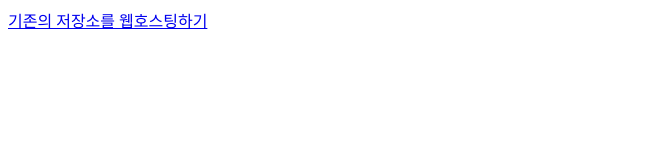
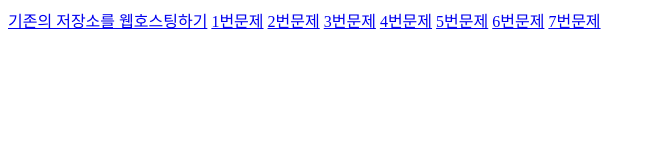
Before and after one commit to WK508/ddd_second, a plain HTML site: page index_2.html in a window 1280 px wide. Shown: the whole page, without its empty margins (0-653 px from the left). Drawn offline with Linux system fonts and the light colour scheme.

Commit message:
커밋.....

```diff
--- a/index_2.html
+++ b/index_2.html
@@ -7,6 +7,12 @@
 </head>
 <body>
     <a href="test.html">기존의 저장소를 웹호스팅하기</a>
-    <a href="./test/test1.html"></a>
+    <a href="./test/test1.html">1번문제</a>
+    <a href="./test/test2.html">2번문제</a>
+    <a href="./test/test3.html">3번문제</a>
+    <a href="./test/test4.html">4번문제</a>
+    <a href="./test/test5/html">5번문제</a>
+    <a href="./test/test6.html">6번문제</a>
+    <a href="./test/test7.html">7번문제</a>
 </body>
 </html>
```
